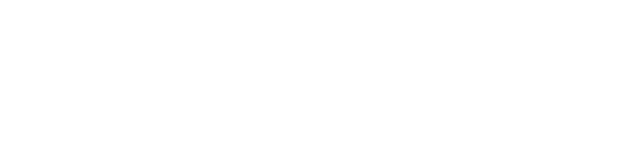
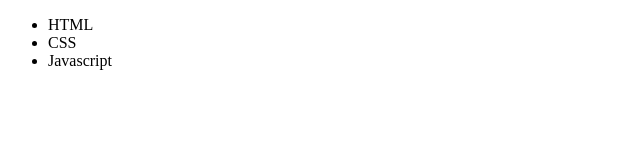
Before and after one commit to dmytro-legerda/my-project, a plain HTML site: page index.html in a window 1280 px wide. Shown: the whole page, without its empty margins (0-640 px from the left). Drawn offline with Linux system fonts and the light colour scheme.

Commit message:
list of technologies was added

```diff
--- a/index.html
+++ b/index.html
@@ -7,6 +7,11 @@
   <title>My first git project</title>
 </head>
 <body>
+  <UL>
+    <li>HTML</li>
+    <li>CSS</li>
+    <li>Javascript</li>
+  </UL>
 
 </body>
 </html>
```
